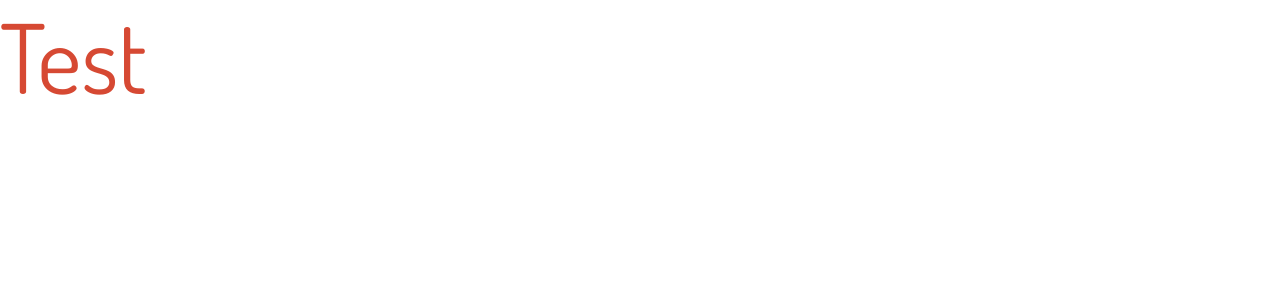
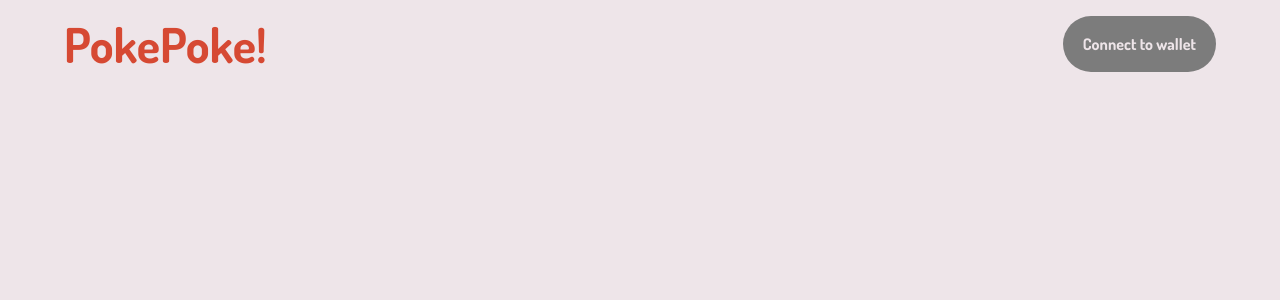
Before and after one commit to levihicks/pokepoke-interface, a React (Create React App) app: page / in a window 1280 px wide. Shown: the top 300 px of the page. Built offline with nearby package versions, Linux system fonts and the light colour scheme.

Commit message:
create header

```diff
--- a/src/App.tsx
+++ b/src/App.tsx
@@ -2,12 +2,17 @@ import React from 'react';
 import './App.css';
 import { ThemeProvider } from '@mui/material/styles';
 import theme from './theme';
-import Typography  from '@mui/material/Typography';
+import Container from '@mui/material/Container';
+import { CssBaseline } from '@mui/material';
+import Header from './components/header';
 
 function App() {
   return (
     <ThemeProvider theme={theme}>
-      <Typography variant="h1" color="primary">Test</Typography>
+      <CssBaseline />
+      <Container sx={{  height: '100vh' }} >
+        <Header />
+      </Container>
     </ThemeProvider>
   );
 }
--- /dev/null
+++ b/src/components/header.tsx
@@ -0,0 +1,20 @@
+import {styled} from '@mui/system';
+import Typography from '@mui/material/Typography';
+import WalletConnectButton from './wallet-connect-button';
+
+const StyledHeader = styled('div')({
+    display: 'flex',
+    justifyContent: 'space-between',
+    paddingTop: '1rem'
+});
+
+const Header = () => {
+  return (
+      <StyledHeader>
+        <Typography variant='h3' color='primary.main' fontWeight='bold'>PokePoke!</Typography>
+        <WalletConnectButton />
+      </StyledHeader>
+  )
+};
+
+export default Header;
--- /dev/null
+++ b/src/components/wallet-connect-button.tsx
@@ -0,0 +1,24 @@
+import {styled} from '@mui/system';
+
+const StyledWalletConnectButton = styled('div')(({theme}) => ({
+    backgroundColor: theme.palette.background.paper,
+    padding: '10px 20px',
+    borderRadius: '2rem',
+    display: 'flex',
+    alignItems: 'center',
+    fontWeight: 'bold',
+    cursor: 'pointer',
+    '&:hover': {
+        opacity: 0.8,
+    }
+}));
+
+const WalletConnectButton = () => {
+    return (
+        <StyledWalletConnectButton>
+            Connect to wallet
+        </StyledWalletConnectButton>
+    );
+};
+
+export default WalletConnectButton;
--- a/src/theme.ts
+++ b/src/theme.ts
@@ -1,6 +1,6 @@
 import { createTheme }  from '@mui/material/styles';
 
-const colors = {
+export const colors = {
     white: '#EEE5E9',
     red: '#D64933',
     black: '#000000',
@@ -18,6 +18,7 @@ const theme = createTheme({
     palette: {
         common: {
             black: colors.black,
+            white: colors.white
         },
         primary: {
             main: colors.red,
@@ -28,6 +29,10 @@ const theme = createTheme({
         text: {
             primary: colors.white,
             secondary: colors.gray
+        },
+        background: {
+            default: colors.white,
+            paper: colors.gray
         }
     }
 });
```
